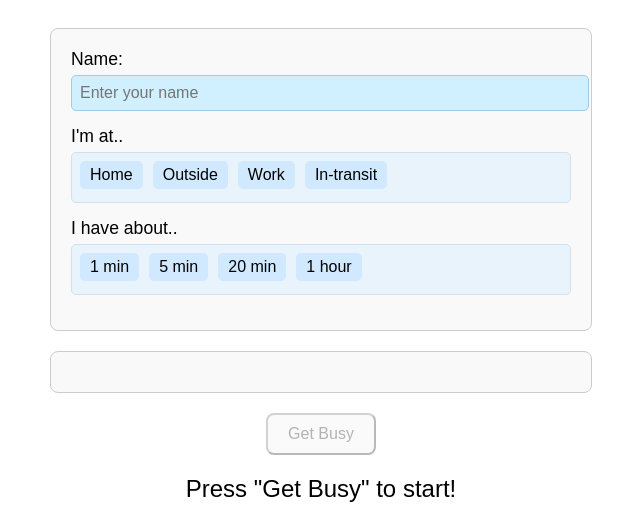
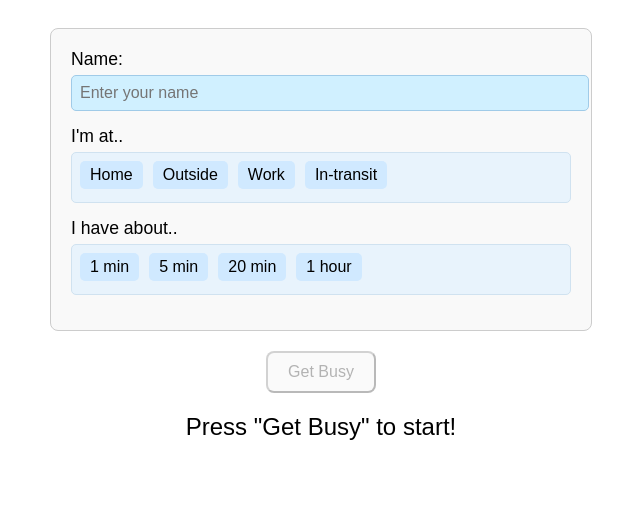
Before and after one commit to chepizhkoandrew/friend, a plain HTML site: page index.html in a window 1280 px wide. Shown: the whole page, without its empty margins (319-959 px from the left). Drawn offline with Linux system fonts and the light colour scheme.

Commit message:
Update index.html

```diff
--- a/index.html
+++ b/index.html
@@ -201,6 +201,10 @@
 <body>
 
     <!-- Form Container -->
+
+
+
+    <div id="mainContentWrapper">
         <form id="formContainer">
             <div class="formField">
                 <label for="nameInput">Name:</label>
@@ -240,11 +244,6 @@
                     <label for="60">1 hour</label>
                 </div>
             </div>
-    </form>
-
-
-    <div id="mainContentWrapper">
-        <form id="formContainer">
         </form>
         <button id="getBusyButton" disabled>Get Busy</button>
         <p id="task">Press "Get Busy" to start!</p>
```
Lines whose indentation alone changed are shown as unchanged.
